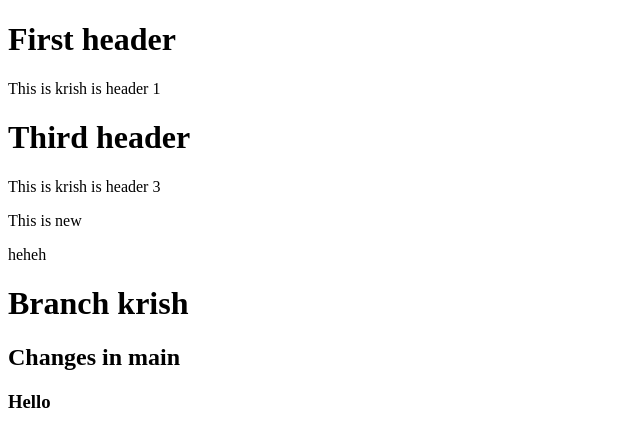
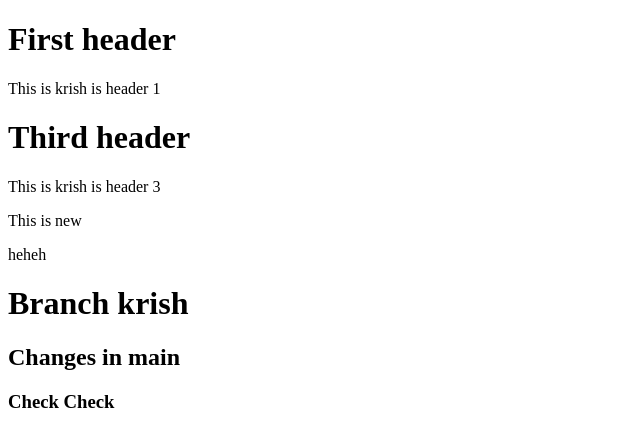
Before and after one commit to krish999777/learning-git-new, a plain HTML site: page index.html in a window 1280 px wide. Shown: the full height of the page, 0-640 px from the left. Drawn offline with Linux system fonts and the light colour scheme.

Commit message:
trying to get merge conflict

```diff
--- a/index.html
+++ b/index.html
@@ -12,6 +12,6 @@
         <p>heheh</p>
         <h1>Branch krish</h1>
         <h2>Changes in main</h2>
-        <h3>Hello</h3>
+        <h3>Check Check</h3>
     </body>
 </html>
```
